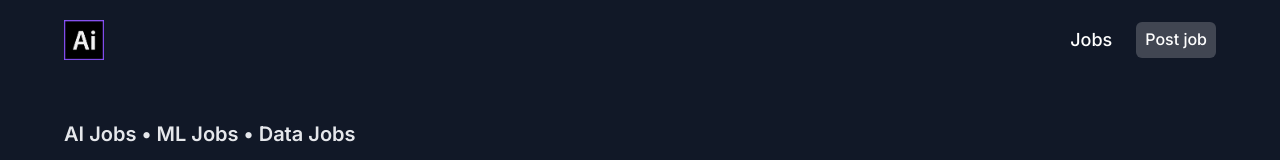
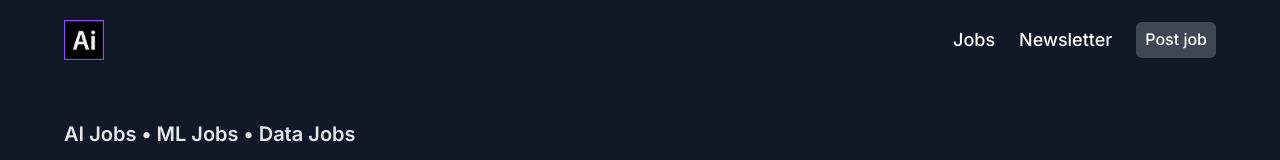
Before and after one commit to priyanshiiit/aimljobs_next, a Next.js app: page / in a window 1280 px wide. Shown: the top 160 px of the page. Built offline with nearby package versions, Linux system fonts and the light colour scheme; no server answers.

Commit message:
feat: add newsletter link and open job posting in new tab in Header component

```diff
--- a/src/components/Header.tsx
+++ b/src/components/Header.tsx
@@ -24,10 +24,20 @@ export const Header = () => {
                 Jobs
               </Link>
             </nav>
+            <nav className="sm:flex items-center text-lg">
+              <Link
+                className="text-white font-medium hover:opacity-75 transition-opacity"
+                href="https://aimljobs-news.beehiiv.com/"
+                target="_blank"
+              >
+                Newsletter
+              </Link>
+            </nav>
             <div className="block text-center">
               <Link
                 className="block items-center text-md text-base text-white font-medium bg-white bg-opacity-20 hover:bg-opacity-30 border border-transparent pb-1.5 pl-2 pr-2 pt-1 rounded-md transition-colors"
                 href="/job/new"
+                target="_blank"
               >
                 Post job
               </Link>
```
